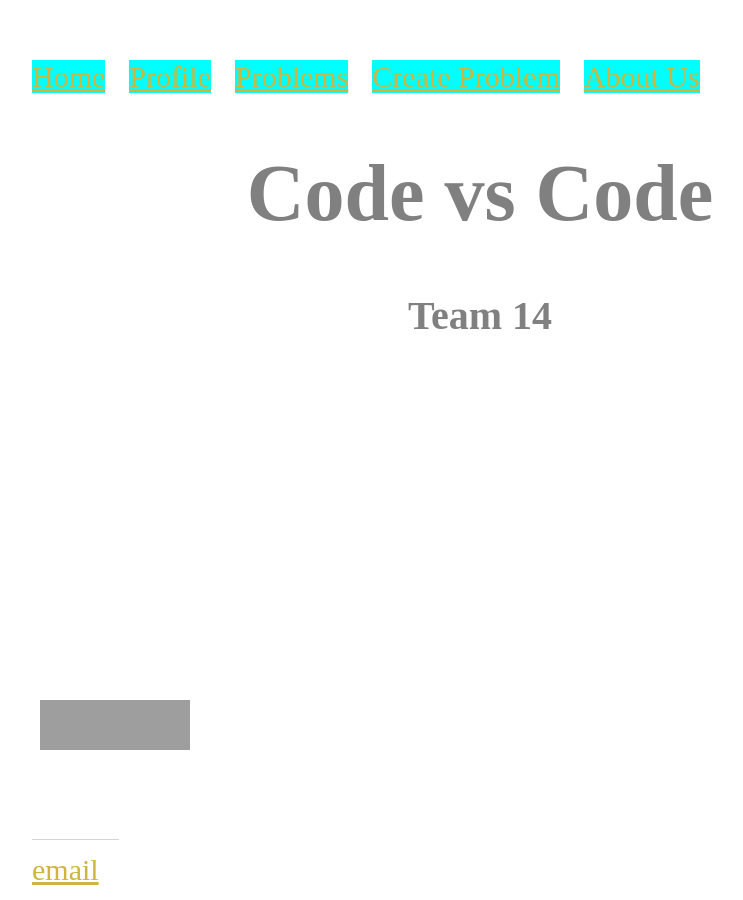
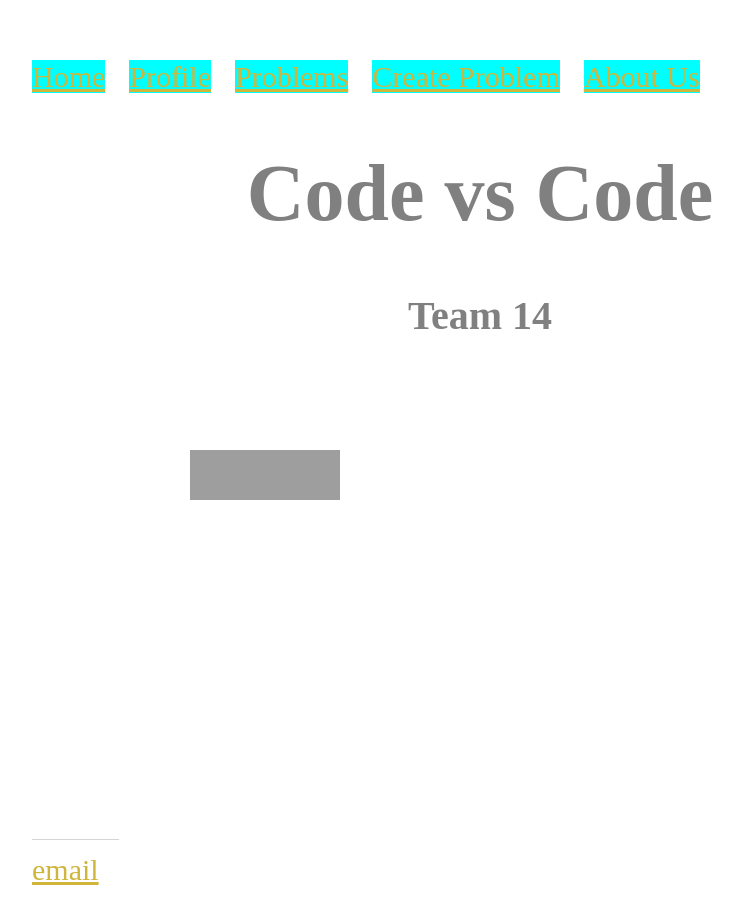
Before and after one commit to rramakrishnan246/rramakrishnan246.github.io, a Jekyll site: the page built from index.html, in a window 1280 px wide. Shown: the whole page, without its empty margins (160-903 px from the left). Built offline with Jekyll 4.4.1, drawn with Linux system fonts in a browser that asks for light colours; grey boxes are pictures that could not be loaded.

Commit message:
Update index.html

```diff
--- a/index.html
+++ b/index.html
@@ -14,7 +14,7 @@ title: Rohan R
 	<div>
 
 		<a href="https://www.facebook.com">
-			<img src="http://www.codenameone.com/img/blog/facebook-login-blue.png" height="50" width="150" style="position: absolute; top: 700px; left: 200px" />
+			<img src="http://www.codenameone.com/img/blog/facebook-login-blue.png" height="50" width="150" style="position: absolute; top: 450px; left: 350px" />
 		</a>
 	</div>
 </html>
```
